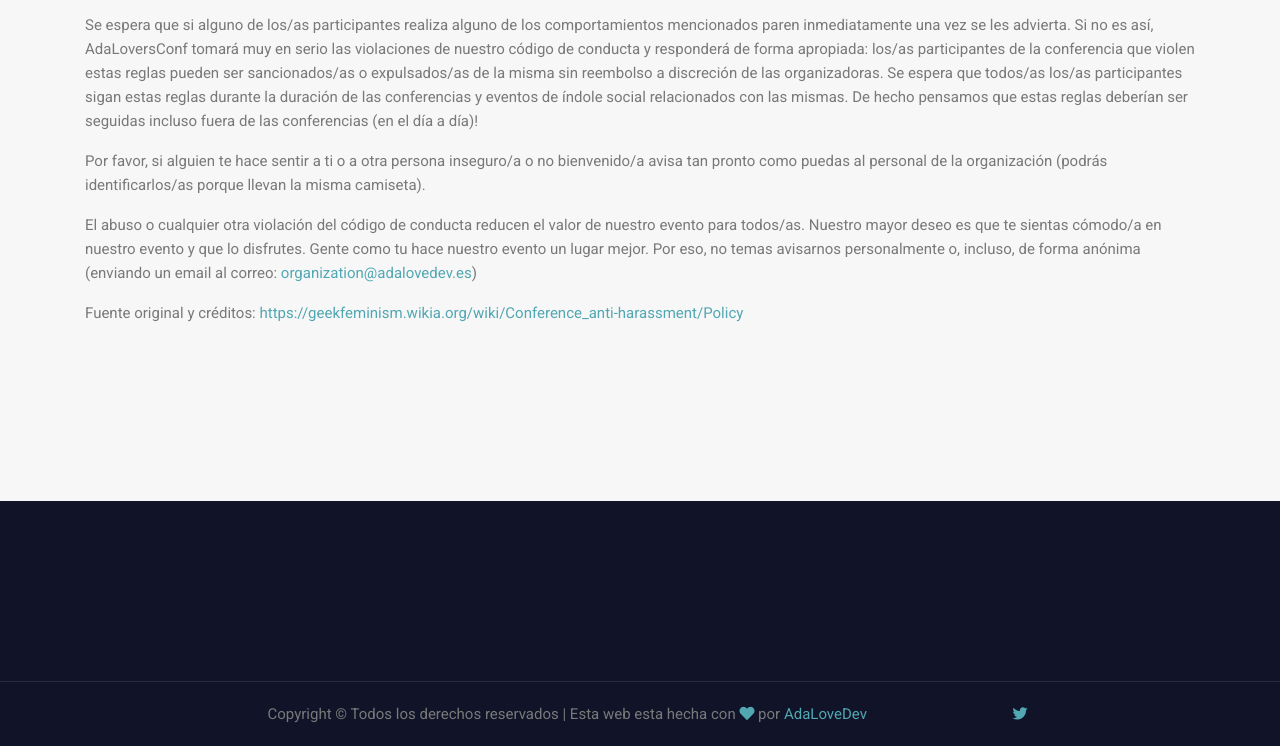
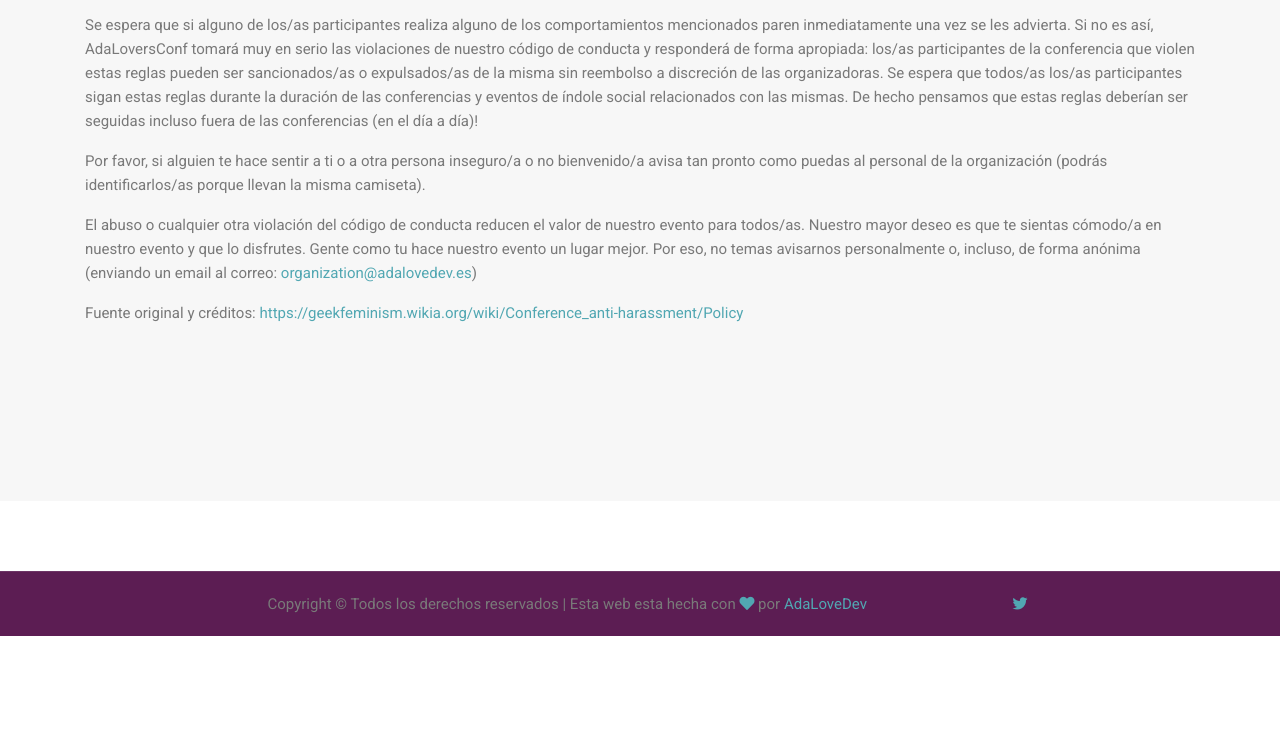
Before and after one commit to AdaLoveDev/AdaLoversConfBase, a plain HTML site: page conduct_code.html in a window 1280 px wide. Shown: the part 675-1421 px from the top of the page. After the commit the page ends 1311 px from the top, so only its background shows below. Drawn offline with nearby package versions, Linux system fonts and the light colour scheme.

Commit message:
navbar jump solved

```diff
--- a/css/style.css
+++ b/css/style.css
@@ -2909,14 +2909,7 @@ h4,
 }
 
 .footer-area {
-    background: #111429;
-    padding-top: 60px;
-}
-
-@media (min-width: 1000px) {
-    .footer-area {
-        padding-top: 110px;
-    }
+    background: #5c1d53;
 }
 
 .footer-area .footer-nav li {
--- a/js/main.js
+++ b/js/main.js
@@ -1,20 +1,6 @@
 $(function() {
     "use strict";
     var nav_offset_top = $('header').height() + 50;
-
-    function navbarFixed() {
-        if ($('.header_area').length) {
-            $(window).scroll(function() {
-                var scroll = $(window).scrollTop();
-                if (scroll >= nav_offset_top) {
-                    $(".header_area").addClass("navbar_fixed");
-                } else {
-                    $(".header_area").removeClass("navbar_fixed");
-                }
-            });
-        };
-    };
-    navbarFixed();
 
     $('li a').click(function(e) {
         //e.preventDefault();
```
Also changed, not shown: index.html (+1 -5 lines).
